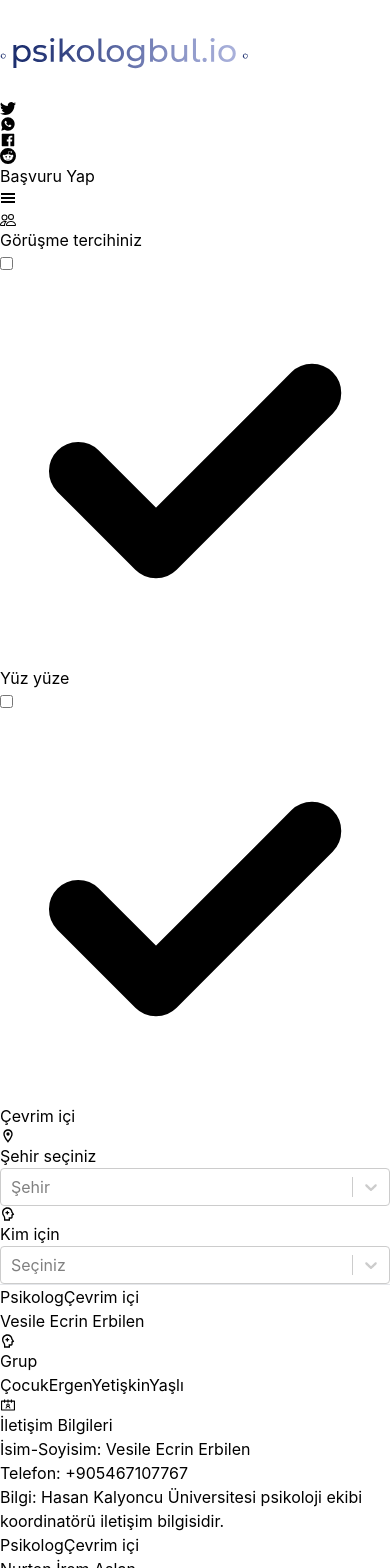
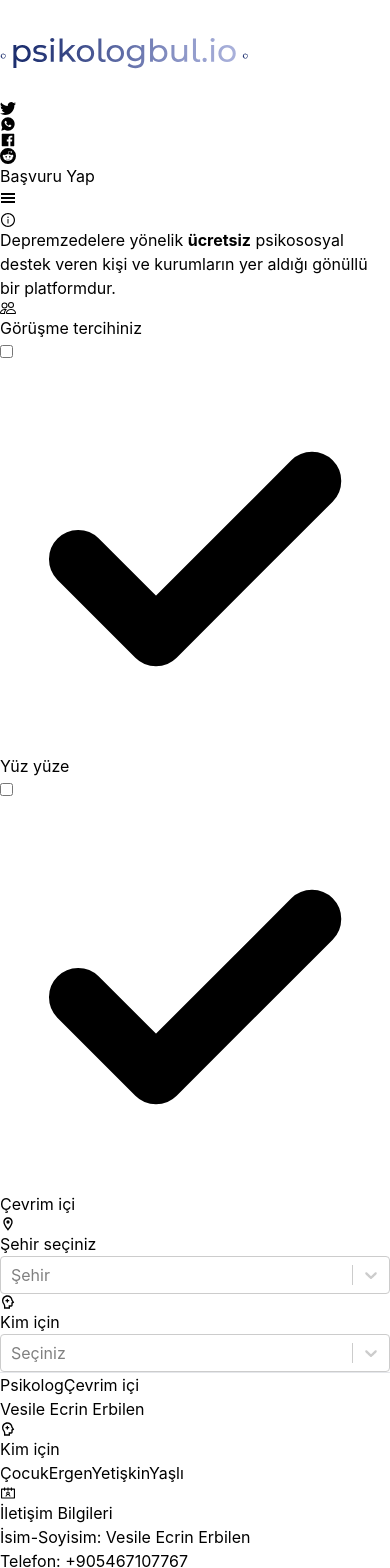
Before and after one commit to bugra-kara/psikologbul, a React (Create React App) app: page / in a window 390 px wide. Shown: the top 1568 px of the page. Built offline with nearby package versions, Linux system fonts and the light colour scheme; what @material-tailwind/react would draw is missing.

Commit message:
home page minor changes

```diff
--- a/public/index.html
+++ b/public/index.html
@@ -7,7 +7,7 @@
     <meta name="theme-color" content="#000000" />
     <meta
       name="description"
-      content="Depremzede ve yakınlarına yönelik ücretsiz psikososyal destek veren kişi ve kurumları gönüllü bir platformdur."
+      content="Depremzedelere yönelik ücretsiz psikososyal destek veren kişi ve kurumların yer aldığı gönüllü bir platformdur."
     />
     <link rel="apple-touch-icon" href="%PUBLIC_URL%/logo-128.png" />
     <!--
--- a/src/components/FirstSection.js
+++ b/src/components/FirstSection.js
@@ -7,6 +7,7 @@ import { BsPeople } from 'react-icons/bs'
 import {MdOutlineLocationOn} from 'react-icons/md'
 import {RiPsychotherapyLine} from 'react-icons/ri'
 import { useFilterContext } from '../context/filterContext';
+import {AiOutlineInfoCircle} from 'react-icons/ai'
 const tGroups = [
   { value: 1, label: "Çocuk" },
   { value: 2, label: "Ergen" },
@@ -24,7 +25,11 @@ export const FirstSection = () => {
             handleChange(selectedOptions)
       },[selectedOptions])
       return (
-            <div className='flex w-full items-center justify-center py-10 px-2'>
+            <div className='flex flex-col w-full items-center justify-center space-y-16 py-10 px-2'>
+                  <div className='text-center flex flex-row space-x-2 items-center rounded-lg bg-palatte-3 bg-opacity-40 px-3 py-1'>
+                        <span><AiOutlineInfoCircle className=' h-6 w-6'/></span>
+                        <span className='text-lg'>Depremzedelere yönelik <strong>ücretsiz</strong> psikososyal destek veren kişi ve kurumların yer aldığı gönüllü bir platformdur.</span>
+                  </div>
                   <div className='grid grid-cols-1 sm:grid-cols-2 lg:grid-cols-3 gap-10 sm:gap-20 place-items-center'>
                         <div className='col-span-1 rounded-lg p-5 shadow-[0_0px_15px_0px_rgba(131,144,250,0.35)] h-fit w-56 sm:w-auto'>
                               <span className='justify-center flex pb-3 font-bold text-sm items-center space-x-2'><span className=' text-palatte-8'><BsPeople className='h-5 w-5'/></span><span className=' text-palatte-1'>Görüşme tercihiniz</span></span>
--- a/src/components/SecondSection.js
+++ b/src/components/SecondSection.js
@@ -36,7 +36,7 @@ export const SecondSection = () => {
                         <span className='font-bold text-xl sm:text-2xl'>{item.name}</span>
                         <div className='flex flex-col pt-3 space-y-4 sm:space-y-6'>
                         <div className='flex flex-col space-y-2'>
-                              <span className='font-bold text-lg sm:text-xl flex space-x-2 items-center'><span><RiPsychotherapyLine className=' text-palatte-6'/></span><span>Grup</span></span>
+                              <span className='font-bold text-lg sm:text-xl flex space-x-2 items-center'><span><RiPsychotherapyLine className=' text-palatte-6'/></span><span>Kim için</span></span>
                               <div className='space-x-3 flex pl-1 sm:pl-0'>
                                     {
                                           item.title.map((item2,index)=> {
```
